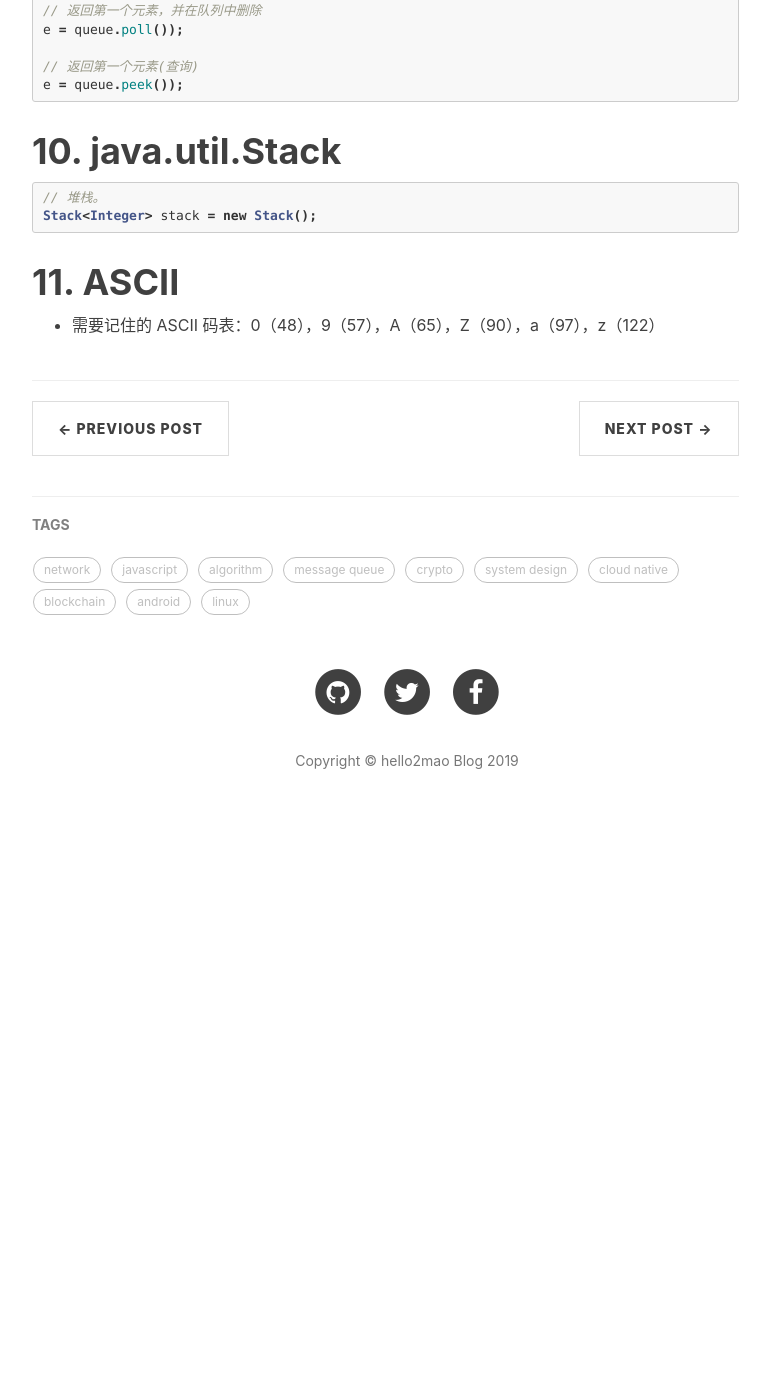
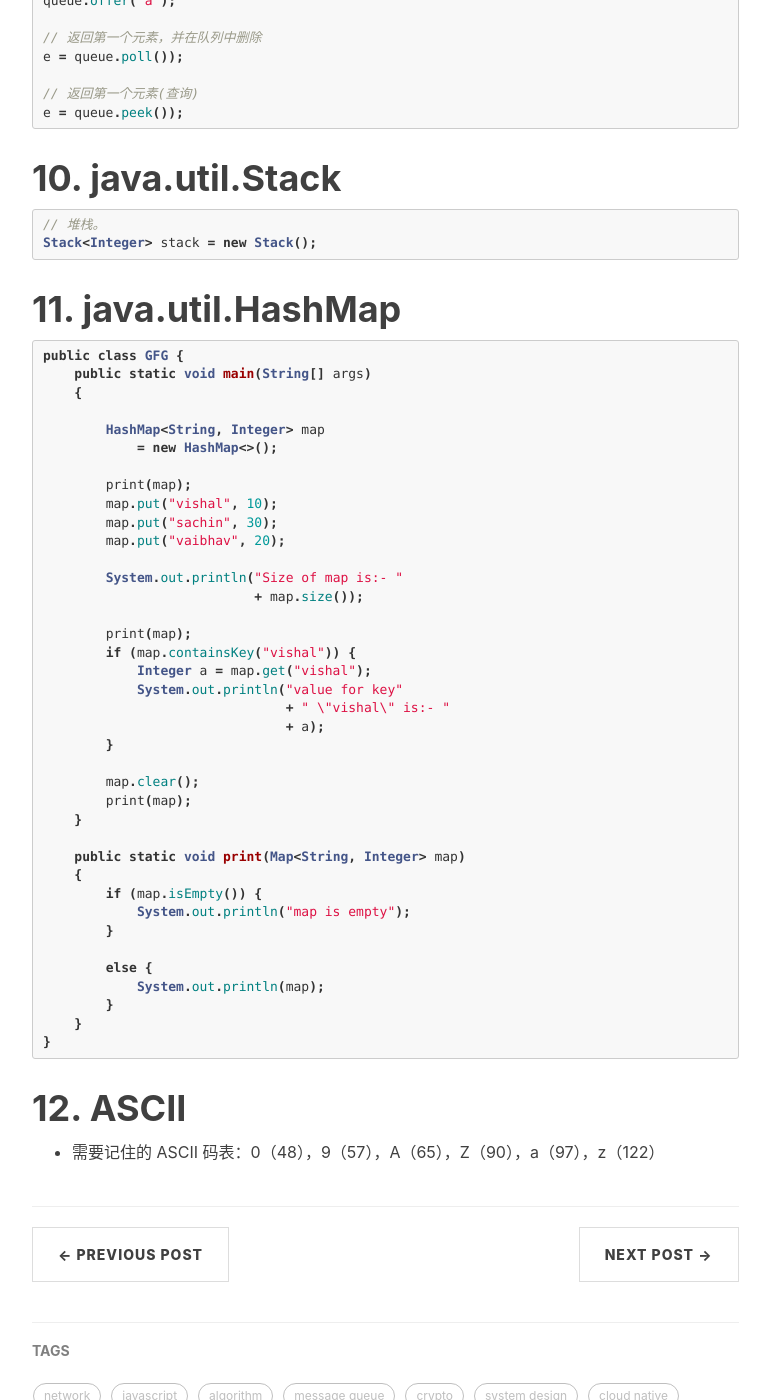
Before and after one commit to hello2mao/hello2mao.github.io, a Jekyll site: the page built from _posts/2019-10-01-java-basic-for-coding.md, in a window 1280 px wide and 1400 px high, scrolled down 2817 px. Shown: the whole window, without its empty margins (233-1003 px from the left). Built offline with Jekyll 4.4.1, drawn with Linux system fonts in a browser that asks for light colours; nearby versions of some CDN libraries; comment, search, counter and statistics services are not loaded; before the commit the page ends 3682 px from its top, so only the background shows below that; some of the changed text lies outside the part shown.

Commit message:
Lazy push: 2019年10月30日 星期三 19时17分44秒 CST

````diff
--- a/_posts/2019-10-01-java-basic-for-coding.md
+++ b/_posts/2019-10-01-java-basic-for-coding.md
@@ -21,7 +21,8 @@ tags:
 - [8. java.util.LinkedList](#8-javautillinkedlist)
 - [9. java.util.Queue](#9-javautilqueue)
 - [10. java.util.Stack](#10-javautilstack)
-- [11. ASCII](#11-ascii)
+- [11. java.util.HashMap](#11-javautilhashmap)
+- [12. ASCII](#12-ascii)
 
 <!-- /TOC -->
 
@@ -143,6 +144,49 @@ e = queue.peek());
 Stack<Integer> stack = new Stack();
 ```
 
-# 11. ASCII
+# 11. java.util.HashMap
+
+```java
+public class GFG {
+    public static void main(String[] args)
+    {
+
+        HashMap<String, Integer> map
+            = new HashMap<>();
+
+        print(map);
+        map.put("vishal", 10);
+        map.put("sachin", 30);
+        map.put("vaibhav", 20);
+
+        System.out.println("Size of map is:- "
+                           + map.size());
+
+        print(map);
+        if (map.containsKey("vishal")) {
+            Integer a = map.get("vishal");
+            System.out.println("value for key"
+                               + " \"vishal\" is:- "
+                               + a);
+        }
+
+        map.clear();
+        print(map);
+    }
+
+    public static void print(Map<String, Integer> map)
+    {
+        if (map.isEmpty()) {
+            System.out.println("map is empty");
+        }
+
+        else {
+            System.out.println(map);
+        }
+    }
+}
+```
+
+# 12. ASCII
 
 - 需要记住的 ASCII 码表：0（48），9（57），A（65），Z（90），a（97），z（122）
````
